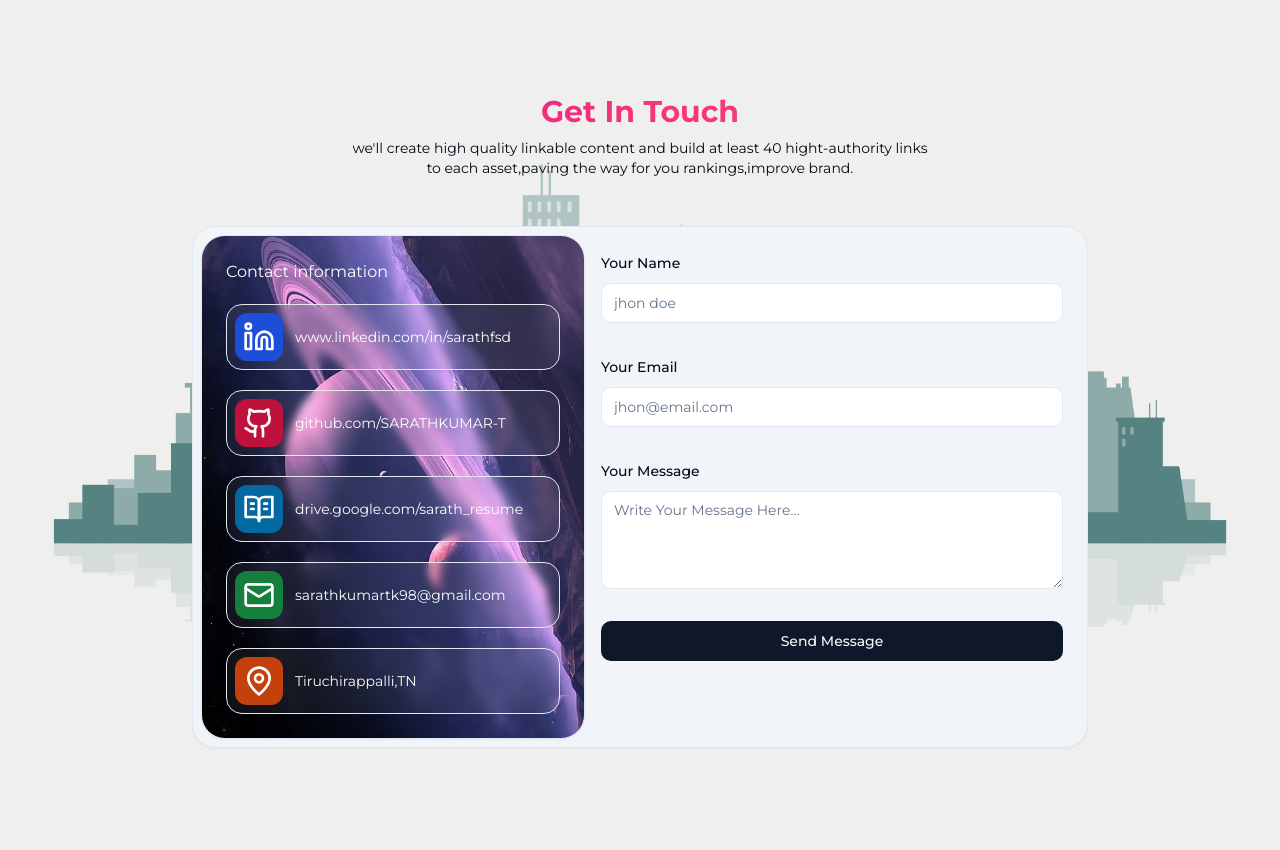
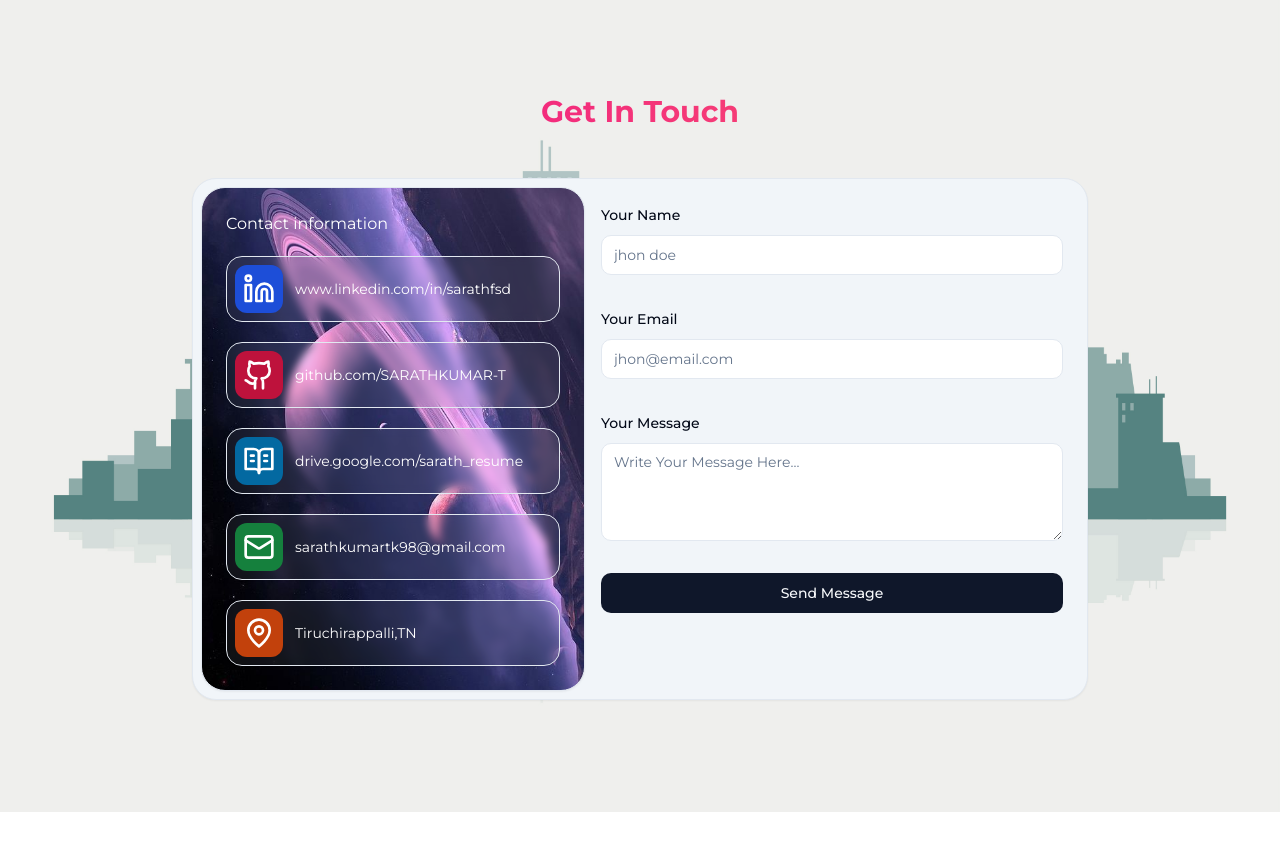
Before and after one commit to SARATHKUMAR-T/sarav2, a Next.js app: page / in a window 1280 px wide. Shown: the part 5460-6310 px from the top of the page. After the commit the page ends 6272 px from the top, so only its background shows below. Built offline with nearby package versions, Linux system fonts and the light colour scheme.

Commit message:
refactoring

```diff
--- a/sections/Contact.tsx
+++ b/sections/Contact.tsx
@@ -109,11 +109,7 @@ export default function Contact() {
       <h2 className="pt-28 capitalize text-3xl text-transparent  bg-gradient-to-r from-[#ec008c] to-[#fc6767]  bg-clip-text font-bold text-center">
         Get in touch
       </h2>
-      <p className="max-w-xl text-sm  mt-2 mx-auto text-center">
-        we'll create high quality linkable content and build at least 40
-        hight-authority links to each asset,paving the way for you
-        rankings,improve brand.
-      </p>
+
       <Card className="max-w-4xl bg-slate-100 dark:bg-background   flex flex-col sm:flex-row  mx-auto mt-12 p-2">
         <Card className="w-full text-white bg-[url('/assets/space.jpg')] bg-center bg-cover  sm:w-96 shrink-0 space-y-5 p-6 ">
           <h4>Contact information</h4>
```
